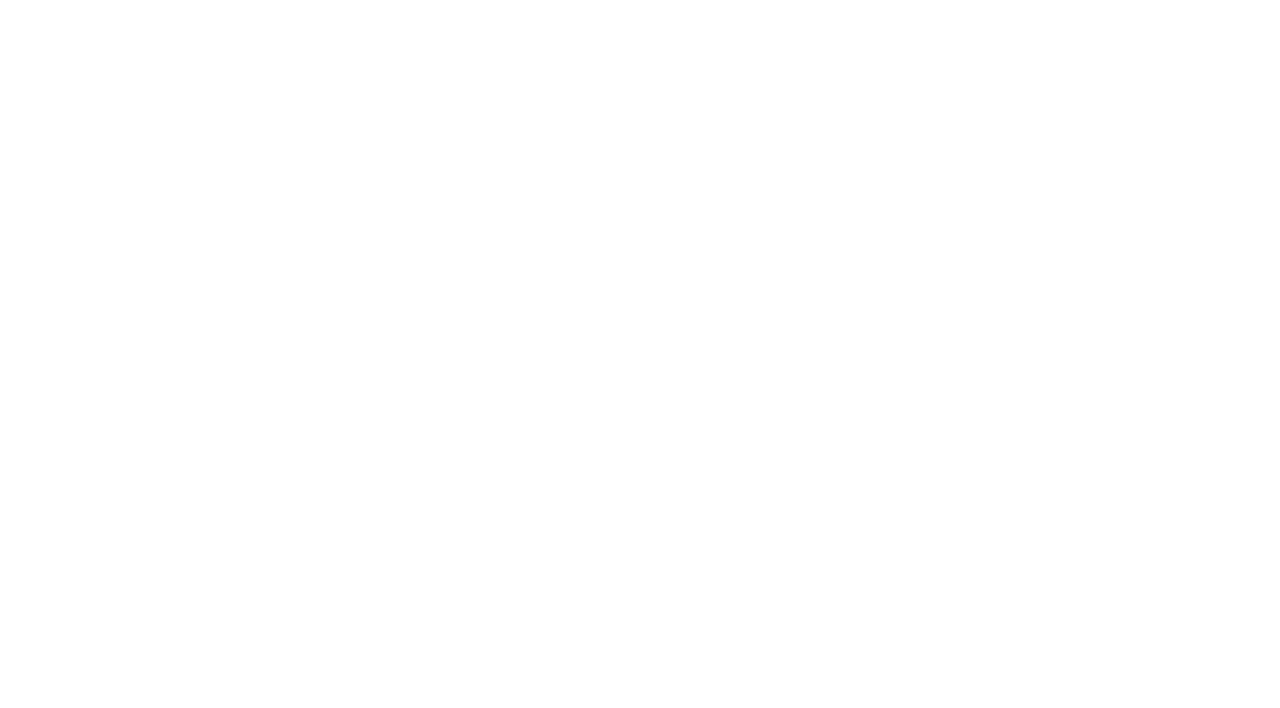
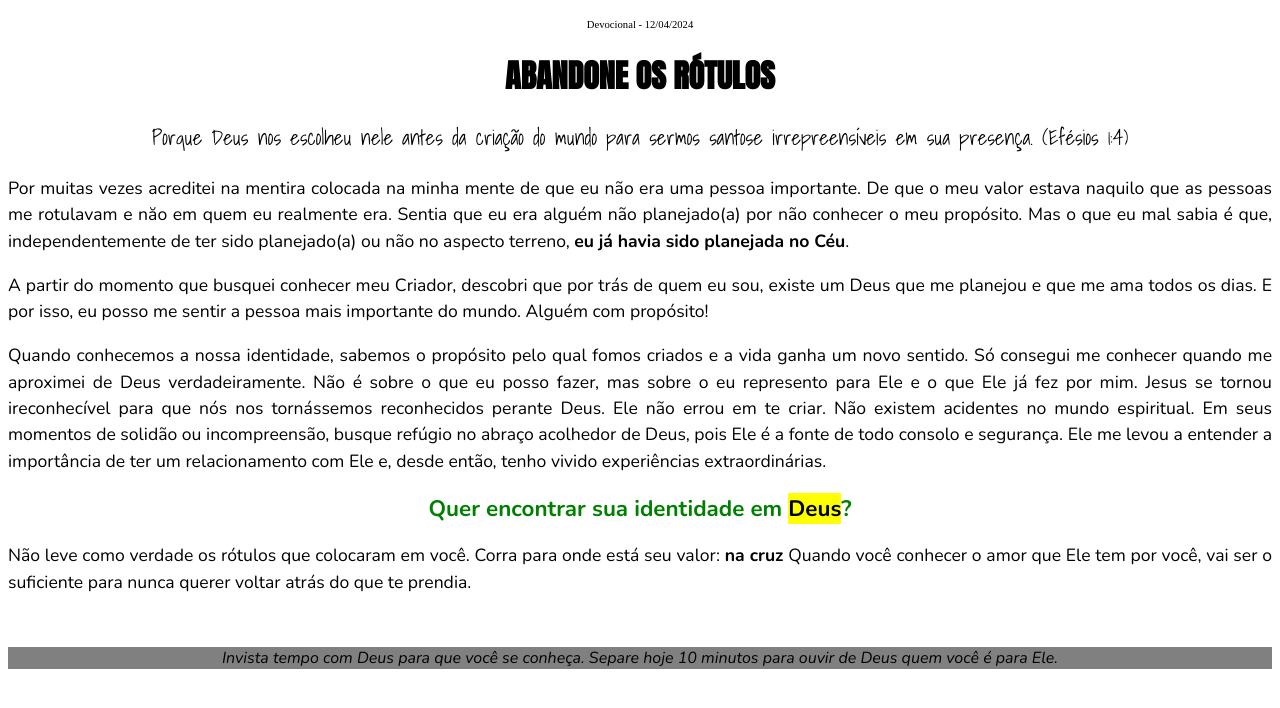
Before and after one commit to gimenezhiago/Aulas-DW1, a plain HTML site: page Abandone.html in a window 1280 px wide. Drawn offline with nearby package versions, Linux system fonts and the light colour scheme.

Commit message:
xvfujujy

```diff
--- a/Abandone.css
+++ b/Abandone.css
@@ -0,0 +1,23 @@
+@import url('https://fonts.googleapis.com/css2?family=Anton&display=swap');
+@import url('https://fonts.googleapis.com/css2?family=Anton&family=Shadows+Into+Light&display=swap');
+@import url('https://fonts.googleapis.com/css2?family=Nunito:ital,wght@0,200..1000;1,200..1000&display=swap');
+
+.anton{font-family: Anton;}
+.shadows{font-family: "Shadows Into Light", cursive;}
+.nunito{font-family: Nunito;}
+
+.cabecalho{text-align: center;
+    font-size: 0.8em;}
+.titulo{text-align: center;
+    text-transform: uppercase}
+.versiculo{text-align: center;
+    font-size: 1.3em;}
+.texto{text-align: justify;
+    font-size: 1.1em;
+    line-height: 1.5;}
+.importante{text-align: center;
+    color: green;
+    font-size: 1.4em;
+    font-weight: bold;}
+.desafio{text-align: center;
+    background-color: grey;}
--- a/Abandone.html
+++ b/Abandone.html
@@ -3,9 +3,20 @@
 <head>
     <meta charset="UTF-8">
     <meta name="viewport" content="width=device-width, initial-scale=1.0">
-    <title>Document</title>
+    <link rel="stylesheet" href="Abandone.css">
+    <title>Abandone os Rótulos</title>
 </head>
 <body>
+    <p class="cabecalho"><sub>Devocional - 12/04/2024</sub></p>
+    <h1 class="titulo anton">Abandone os Rótulos</h1>
+    <p class="versiculo shadows">Porque Deus nos escolheu nele antes da criação do mundo para sermos santose irrepreensíveis em sua presença. (Efésios 1:4)</p>
+    <p class="texto nunito">Por muitas vezes acreditei na mentira colocada na minha mente de que eu não era uma pessoa importante. De que o meu valor estava naquilo que as pessoas me rotulavam e năo em quem eu realmente era. Sentia que eu era alguém não planejado(a) por não conhecer o meu propósito. Mas o que eu mal sabia é que, independentemente de ter sido planejado(a) ou não no aspecto terreno, <b>eu já havia sido planejada no Céu</b>.</p>
+    <p class="texto nunito">A partir do momento que busquei conhecer meu Criador, descobri que por trás de quem eu sou, existe um Deus que me planejou e que me ama todos os dias. E por isso, eu posso me sentir a pessoa mais importante do mundo. Alguém com propósito! </p>
+    <p class="texto nunito">Quando conhecemos a nossa identidade, sabemos o propósito pelo qual fomos criados e a vida ganha um novo sentido. Só consegui me conhecer quando me aproximei de Deus verdadeiramente. Não é sobre o que eu posso fazer, mas sobre o eu represento para Ele e o que Ele já fez por mim. Jesus se tornou ireconhecível para que nós nos tornássemos reconhecidos perante Deus. Ele não errou em te criar. Não existem acidentes no mundo espiritual. Em seus momentos de solidão ou incompreensão, busque refúgio no abraço acolhedor de Deus, pois Ele é a fonte de todo consolo e segurança. Ele me levou a entender a importância de ter um relacionamento com Ele e, desde então, tenho vivido experiências extraordinárias. </p>
+    <h2 class="importante nunito">Quer encontrar sua identidade em <mark>Deus</mark>?</h2>
+    <p class="texto nunito">Não leve como verdade os rótulos que colocaram em você. Corra para onde está seu valor: <b>na cruz</b> Quando você conhecer o amor que Ele tem por você, vai ser o suficiente para nunca querer voltar atrás do que te prendia. </p>
+    <br>
+    <p class="desafio nunito"><em>Invista tempo com Deus para que você se conheça. Separe hoje 10 minutos para ouvir de Deus quem você é para Ele.</em></p>
+</body>
 
-</body>
 </html>
```
Also changed, not shown: Aula do dia 12/pitagoras.html (+3 -4 lines), Aula do dia 12/pitagoras.css (line endings or trailing spaces).
